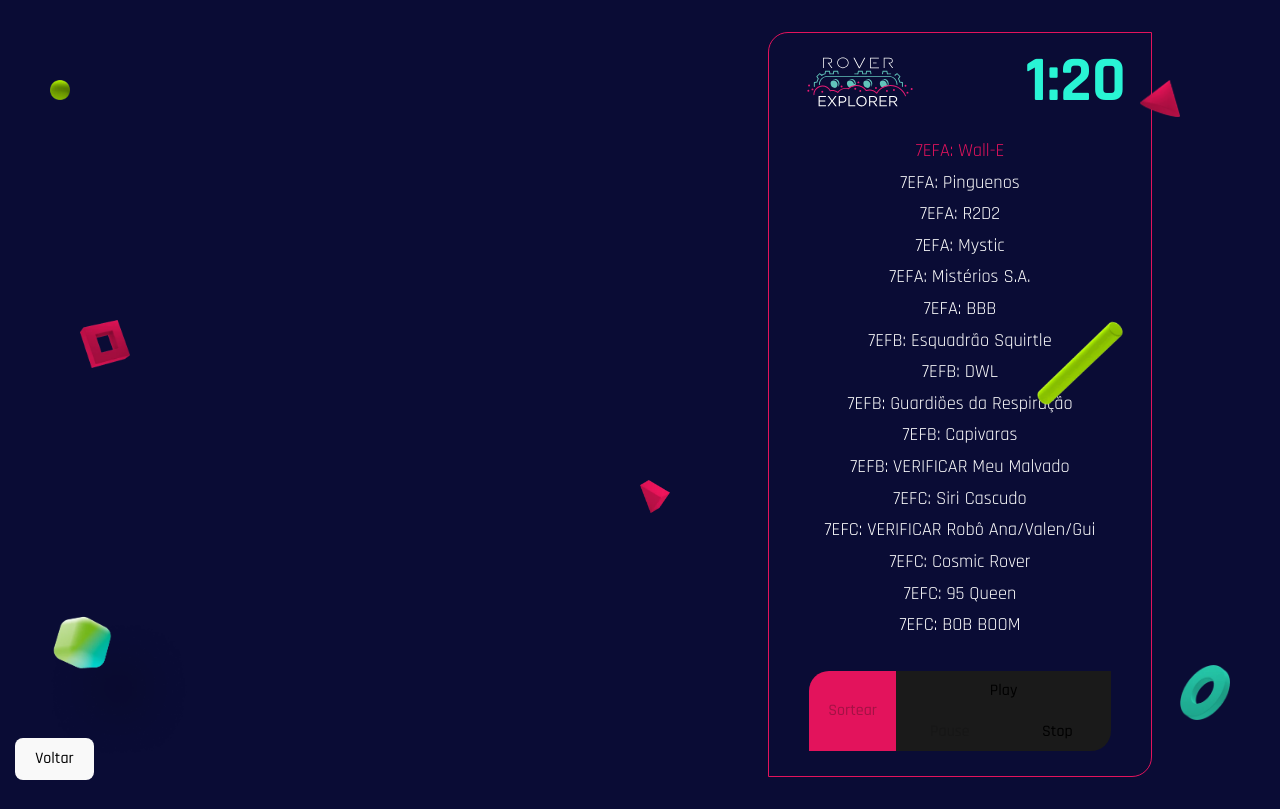
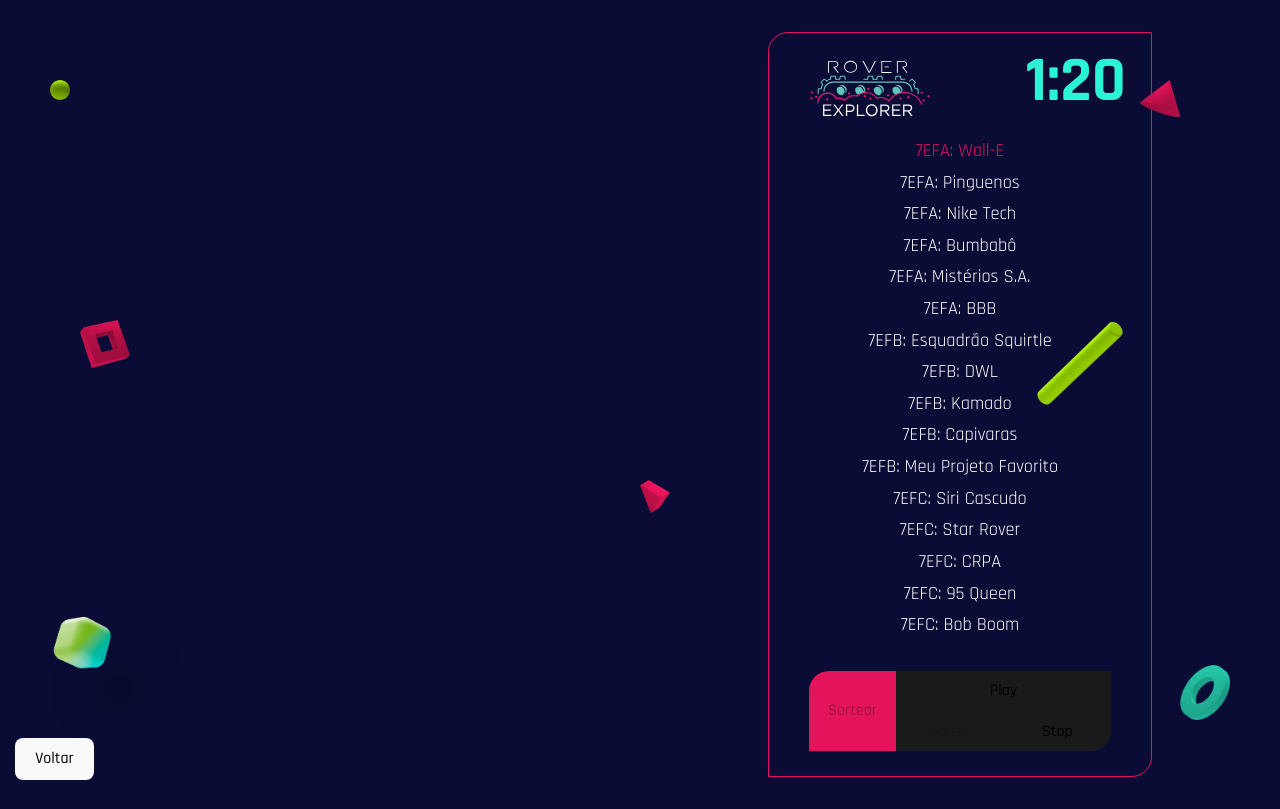
Before and after one commit to alexandrerussi/fiap-school-rover, a React (Vite) app: page /display in a window 1280 px wide. Built offline with nearby package versions, Linux system fonts and the light colour scheme.

Commit message:
ajuste nomes equipes e aumentando logo rover

```diff
--- a/src/components/DisplayPlayers.css
+++ b/src/components/DisplayPlayers.css
@@ -73,7 +73,7 @@
 }
 
 .fiap-logo {
-    width: 150px;
+    width: 170px;
     height: auto;
     position: absolute;
     left: 2vh;
--- a/src/components/DisplayPlayers.jsx
+++ b/src/components/DisplayPlayers.jsx
@@ -20,20 +20,20 @@ function DisplayPlayers() {
     const [rovers, setRovers] = useState([
         { nome: "Wall-E", turma: "7EFA" },
         { nome: "Pinguenos", turma: "7EFA" },
-        { nome: "R2D2", turma: "7EFA" },
-        { nome: "Mystic", turma: "7EFA" },
+        { nome: "Nike Tech", turma: "7EFA" },
+        { nome: "Bumbabô", turma: "7EFA" },
         { nome: "Mistérios S.A.", turma: "7EFA" },
         { nome: "BBB", turma: "7EFA" },
         { nome: "Esquadrão Squirtle", turma: "7EFB" },
         { nome: "DWL", turma: "7EFB" },
-        { nome: "Guardiões da Respiração", turma: "7EFB" },
+        { nome: "Kamado", turma: "7EFB" },
         { nome: "Capivaras", turma: "7EFB" },
-        { nome: "VERIFICAR Meu Malvado", turma: "7EFB" },
+        { nome: "Meu Projeto Favorito", turma: "7EFB" },
         { nome: "Siri Cascudo", turma: "7EFC" },
-        { nome: "VERIFICAR Robô Ana/Valen/Gui", turma: "7EFC" },
-        { nome: "Cosmic Rover", turma: "7EFC" },
+        { nome: "Star Rover", turma: "7EFC" },
+        { nome: "CRPA", turma: "7EFC" },
         { nome: "95 Queen", turma: "7EFC" },
-        { nome: "BOB BOOM", turma: "7EFC" }
+        { nome: "Bob Boom", turma: "7EFC" }
     ]);
     const [assignedRovers, setAssignedRovers] = useState([]);
     const [currentRoverIndex, setCurrentRoverIndex] = useState(0);
```
